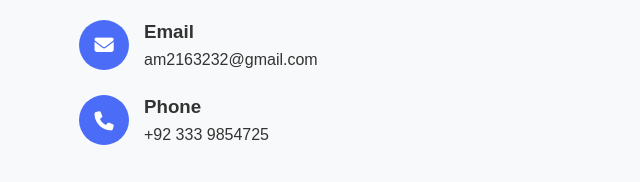
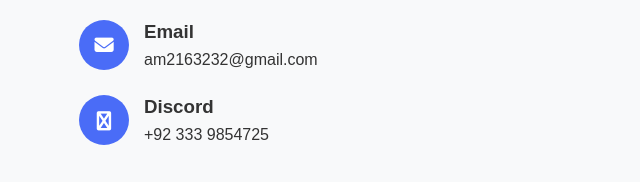
Before and after one commit to Kenj-Dev/Kenji-s-Portfolio, a plain HTML site: page index.html in a window 1280 px wide. Shown: the part 2775-2957 px from the top of the page, 0-640 px from the left. Drawn offline with Linux system fonts and the light colour scheme.

Commit message:
Update index.html

```diff
--- a/index.html
+++ b/index.html
@@ -564,9 +564,9 @@
           </div>
 
           <div class="contact-item">
-            <div class="contact-icon"><i class="fas fa-phone"></i></div>
+            <div class="contact-icon"><i class="fas fa-discord"></i></div>
             <div>
-              <h3>Phone</h3>
+              <h3>Discord</h3>
               <p>+92 333 9854725</p>
             </div>
           </div>
```
